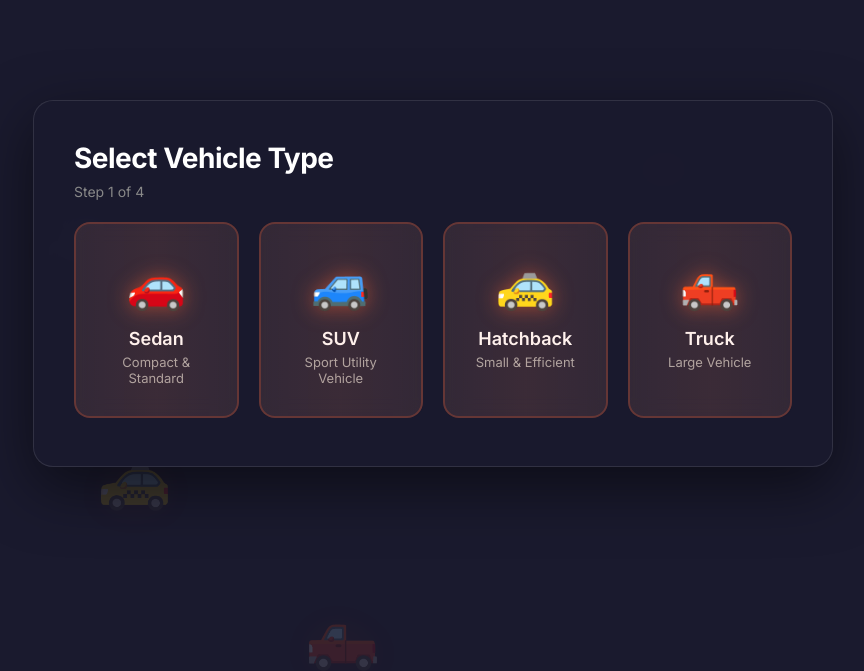
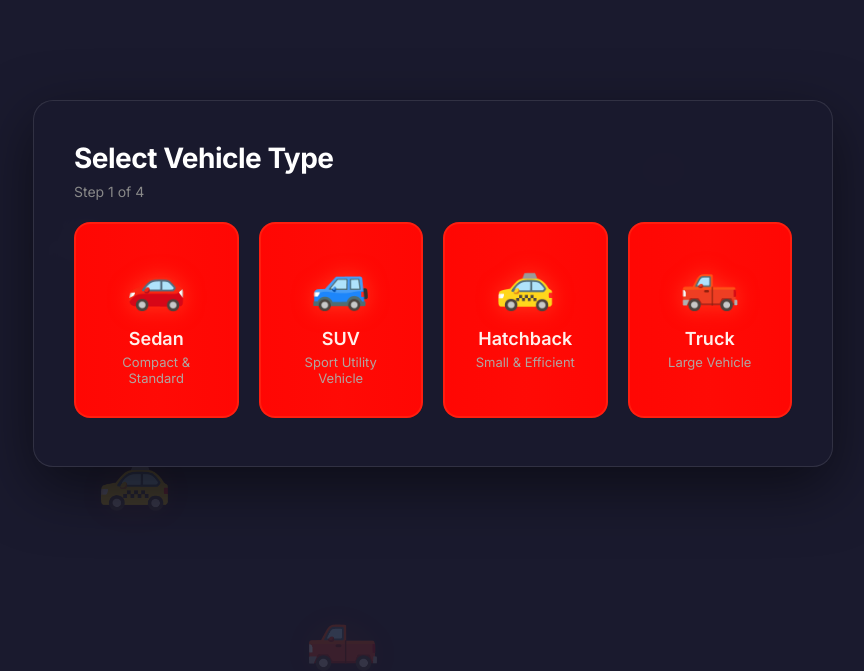
Before and after one commit to Zoyya48/zoyya, a Flask app: page / in a window 1280 px wide, after a click that opens the changed part. Shown: the top 671 px of the page, without its empty margins (207-1071 px from the left). Run offline with Flask 3, Linux system fonts and the light colour scheme.

Commit message:
added color to the animation

```diff
--- a/smart-parking-system/templates/index.html
+++ b/smart-parking-system/templates/index.html
@@ -533,6 +533,7 @@
             position: relative;
             overflow: hidden;
             animation: cardFloat 3s ease-in-out infinite;
+            background: red !important;
         }
 
 .vehicle-card::before {
```
